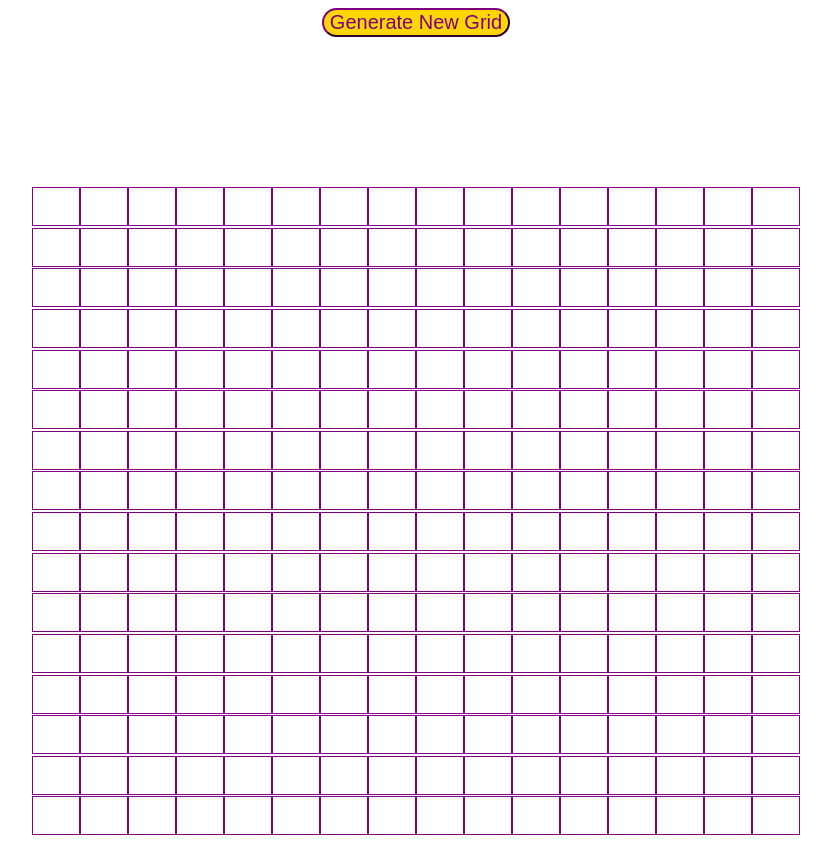
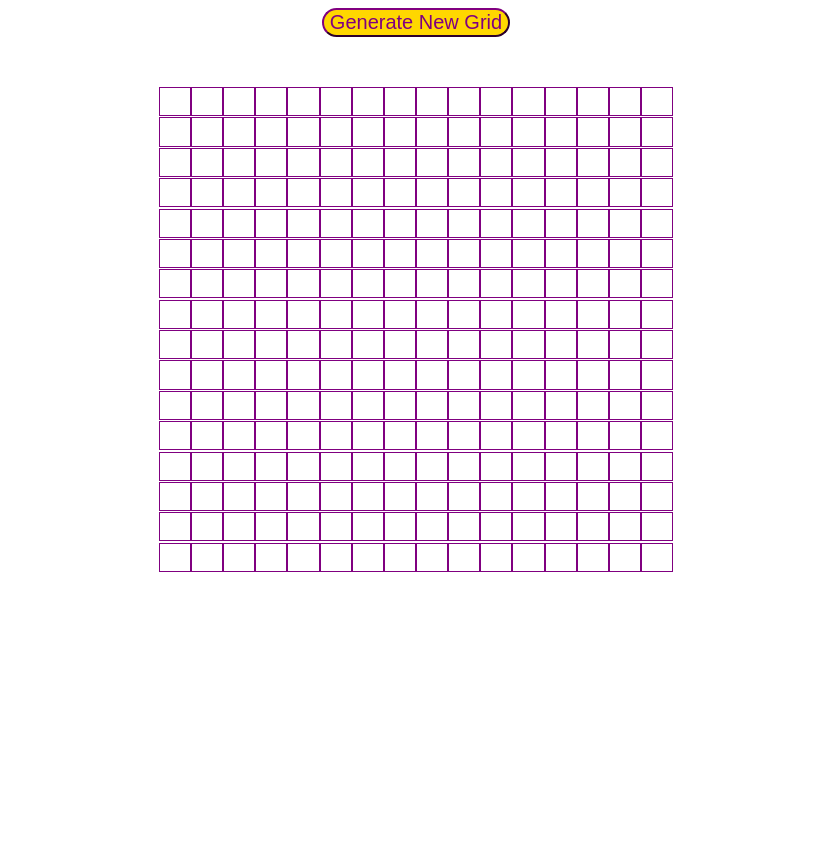
Before and after one commit to jrb311/odin-etch-a-sketch, a plain HTML site: page index.html in a window 1280 px wide. Shown: the whole page, without its empty margins (224-1055 px from the left). After the commit the page ends 800 px from the top, so only its background shows below. Drawn offline with Linux system fonts and the light colour scheme.

Commit message:
Change dimensions of parent div of grid
To resize element for proper viewing in windows OS

```diff
--- a/style.css
+++ b/style.css
@@ -6,9 +6,9 @@
     flex-wrap: wrap;
     justify-content: center;
     align-self: center;
-    padding-top: 150px;
-    height: 800px;
-    width: 800px;
+    padding-top: 50px;
+    height: 536px;
+    width: 536px;
 }
 
 padding-left: 745px;
```
